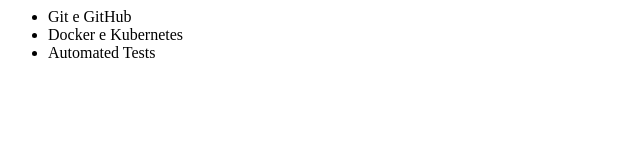
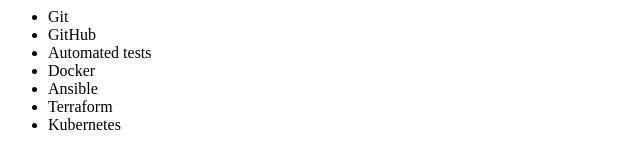
Before and after one commit to krupzakrodney/portal, a plain HTML site: page index.html in a window 1280 px wide. Shown: the whole page, without its empty margins (0-640 px from the left). Drawn offline with Linux system fonts and the light colour scheme.

Commit message:
criando commit direto

```diff
--- a/index.html
+++ b/index.html
@@ -2,9 +2,13 @@
   <title>Assuntos Lab</title>
   <body>
     <ul>
-      <li>Git e GitHub</li>
-      <li>Docker e Kubernetes</li>
-      <li>Automated Tests</li>
+      <li>Git</li>
+      <li>GitHub</li>
+      <li>Automated tests</li>
+      <li>Docker</li>
+      <li>Ansible</li>
+      <li>Terraform</li>
+      <li>Kubernetes</li>
     <ul>
   </body>
 </html>
```
